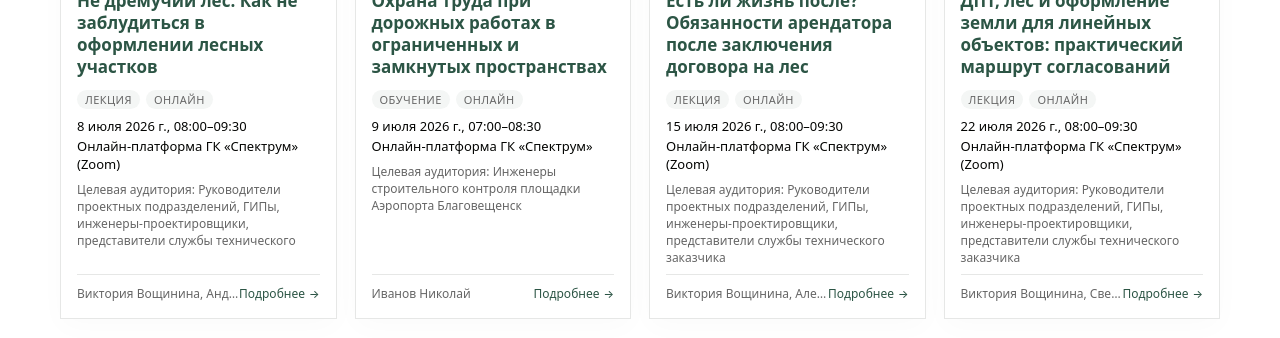
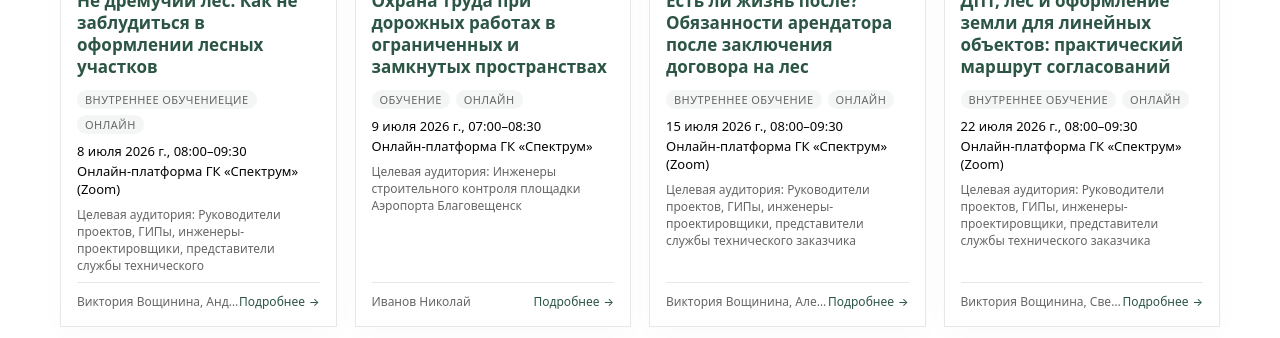
Before and after one commit to junispb-dev/corp-university-events, a plain HTML site: page index.html in a window 1280 px wide. Shown: the part 462-800 px from the top of the page. Drawn offline with Linux system fonts and the light colour scheme.

```diff
--- a/index.html
+++ b/index.html
@@ -410,12 +410,12 @@
       {
     id: "forest-plots-registration-1-2026",
     title: "Не дремучий лес. Как не заблудиться в оформлении лесных участков",
-    type: "Лекция",
+    type: "Внутреннее обучениецие",
     format: "Онлайн",
     dateStart: "2026-07-08T11:00:00+03:00",
     dateEnd: "2026-07-08T12:30:00+03:00",
     place: "Онлайн-платформа ГК «Спектрум» (Zoom)",
-    audience: "Руководители проектных подразделений, ГИПы, инженеры-проектировщики, представители службы технического",
+    audience: "Руководители проектов, ГИПы, инженеры-проектировщики, представители службы технического",
     speaker: "Виктория Вощинина, Андрей Вихарев",
     description: "Лекция помогает разобраться, относится ли участок к землям лесного фонда, какие источники данных нужно проверять и как выстроить алгоритм оформления лесного участка. Разбор законодательства, структуры уполномоченных органов, видов и категорий защитности, а также процесса перевода участков из одной категории в другую.",
     imageUrl: "images/lecture1.png",
@@ -423,12 +423,12 @@
   {
     id: "forest-plots-registration-2-2026",
     title: "Есть ли жизнь после? Обязанности арендатора после заключения договора на лес",
-    type: "Лекция",
+    type: "Внутреннее обучение",
     format: "Онлайн",
     dateStart: "2026-07-15T11:00:00+03:00",
     dateEnd: "2026-07-15T12:30:00+03:00",
     place: "Онлайн-платформа ГК «Спектрум» (Zoom)",
-    audience: "Руководители проектных подразделений, ГИПы, инженеры-проектировщики, представители службы технического заказчика",
+    audience: "Руководители проектов, ГИПы, инженеры-проектировщики, представители службы технического заказчика",
     speaker: "Виктория Вощинина, Алексей Рухлин",
     description: "Разбор действий после подписания договора аренды лесного участка: какие документы, сроки и согласования нужны, чтобы не нарушить условия аренды. Практические примеры типовых ошибок арендаторов и построение понятного плана сопровождения участка.",
     imageUrl: "images/lecture2.png",
@@ -436,12 +436,12 @@
   {
     id: "forest-plots-registration-3-2026",
     title: "ДПТ, лес и оформление земли для линейных объектов: практический маршрут согласований",
-    type: "Лекция",
+    type: "Внутреннее обучение",
     format: "Онлайн",
     dateStart: "2026-07-22T11:00:00+03:00",
     dateEnd: "2026-07-22T12:30:00+03:00",
     place: "Онлайн-платформа ГК «Спектрум» (Zoom)",
-    audience: "Руководители проектных подразделений, ГИПы, инженеры-проектировщики, представители службы технического заказчика",
+    audience: "Руководители проектов, ГИПы, инженеры-проектировщики, представители службы технического заказчика",
     speaker: "Виктория Вощинина, Светлана Демина",
     description: "Практическая лекция об оформлении земельных и лесных вопросов при размещении линейных объектов. Разбор связки документации по планировке территории (ДПТ), лесного фонда, ЕГРН, ГЛР и согласований, а также ситуаций, когда различия в сведениях влияют на сроки проекта.",
     imageUrl: "images/lecture3.png",
```
